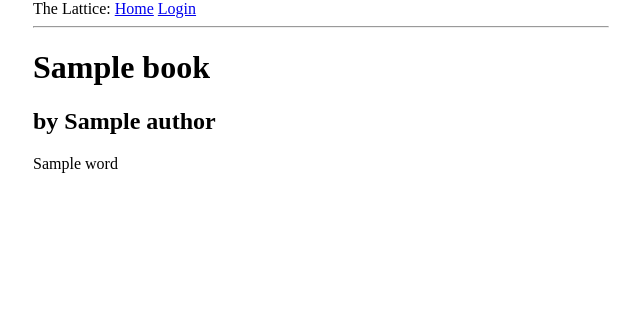
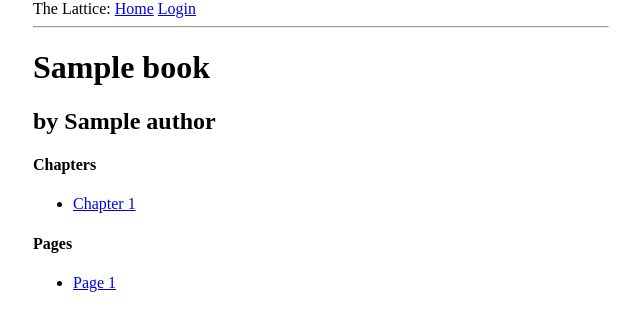
Before and after one commit to Anno-Wiki/icc, a Flask app: template app/templates/book.html in a window 1280 px wide. Shown: the top 331 px of the page, without its empty margins (319-959 px from the left). Run offline with Flask 2, Linux system fonts and the light colour scheme; the template is opened without the code that fills it: most values are stand-ins (such as "Sample title", 1, 10 or a date in 2020); parts of the project's set-up code (start-up, migrations or seed data) failed here and were passed over.

Commit message:
Created book index and got pagination working in a preliminary fashion

```diff
--- a/app/models.py
+++ b/app/models.py
@@ -90,10 +90,10 @@ class Page(db.Model):
     book_id = db.Column(db.ForeignKey("book.id"), index = True)
     book = db.relationship("Book", backref = "pages")
 
-    start_id = db.Column(db.ForeignKey("position.id"))
+    start_id = db.Column(db.ForeignKey("position.position"))
     start = db.relationship("Position", foreign_keys = 'Page.start_id')
 
-    stop_id = db.Column(db.ForeignKey("position.id"))
+    stop_id = db.Column(db.ForeignKey("position.position"))
     stop = db.relationship("Position", foreign_keys = 'Page.stop_id')
 
     ident = db.Column(db.String(20), index = True)
--- a/app/routes.py
+++ b/app/routes.py
@@ -3,7 +3,7 @@ from flask_login import login_user, logout_user, current_user, login_required
 from werkzeug.urls import url_parse
 from app import app, db
 from app.forms import LoginForm, RegistrationForm
-from app.models import User, Book, Author, Word, Position
+from app.models import User, Book, Author, Word, Position, Page
 
 
 @app.route('/')
@@ -51,14 +51,24 @@ def register():
         return redirect(url_for('login'))
     return render_template('register.html', title='Register', form=form)
 
-@app.route('/book/<title>')
+@app.route('/book/<title>/')
 def book(title):
     book = Book.query.filter_by(url = title).first()
-    start = 617
-    stop = 1464
+    pages = Page.query.filter(Page.book_id == book.id,
+            Page.ident == '<page>').all()
+    chapters = Page.query.filter(Page.book_id == book.id,
+            Page.ident == '<ch>').all()
+    return render_template('book.html', book = book, pages = pages,
+            chapters = chapters, author = book.author)
+
+@app.route('/book/<title>/page<page_num>/')
+def book_page(title, page_num):
+    book = Book.query.filter_by(url = title).first()
+    if page_num:
+        page = Page.query.filter(Page.page_number == page_num,
+                Page.book_id == book.id, Page.ident == '<page>').first()
     typesetting = Position.query.filter(Position.book_id == book.id,
-            Position.position >= start, Position.position <= stop)
-#    typesetting = Position.query.filter_by(book_id = book.id).all()
-#    results = typesetting.paginate(1,500).items
-    return render_template('book.html', typesetting = typesetting, book =
+            Position.position >= page.start_id,
+            Position.position <= page.stop_id)
+    return render_template('book_page.html', typesetting = typesetting, book =
             book, author = book.author, title = book.title)
--- a/app/templates/_word.html
+++ b/app/templates/_word.html
@@ -126,10 +126,10 @@
 
 {%- else -%}
     {%- if ns.nospace -%}
-        <span id='{{ word.position }}'>{{ word.word.word|safe }}</span>
+        <span id='{{ word.position }}'>{{ word.word.word }}</span>
         {%- set ns.nospace = False -%}
     {%- else -%}
-        <span id='{{ word.position }}'> {{ word.word.word|safe }}</span>
+        <span id='{{ word.position }}'> {{ word.word.word }}</span>
         {%- set ns.nospace = False -%}
     {%- endif -%}
 {%- endif -%}
--- a/app/templates/book.html
+++ b/app/templates/book.html
@@ -3,8 +3,18 @@
 {% block content %}
 <h1>{{ book.title }}</h1>
 <h2>by {{ author.name }}</h2>
-    {% set ns = namespace(nospace=True) %}
-    {% for word in typesetting -%}
-        {% include "_word.html" %}
-    {%- endfor %}
+<h4>Chapters</h4>
+<ul>
+    {% for ch in chapters %}
+    <li><a href="{{ url_for("book_page", title = book.url, page_num =
+    ch.page_number) }}">Chapter {{ ch.ident_number }}</a></li>
+    {% endfor %}
+</ul>
+<h4>Pages</h4>
+<ul>
+    {% for page in pages %}
+    <li><a href="{{ url_for("book_page", title = book.url, page_num =
+            page.page_number) }}">Page {{ page.page_number }}</a></li>
+    {% endfor %}
+</ul>
 {% endblock %}
```
Also changed, not shown: app/templates/book_page.html (added, +10 -0 lines), migrations/versions/cce1cf257bd6_.py (added, +34 -0 lines).
